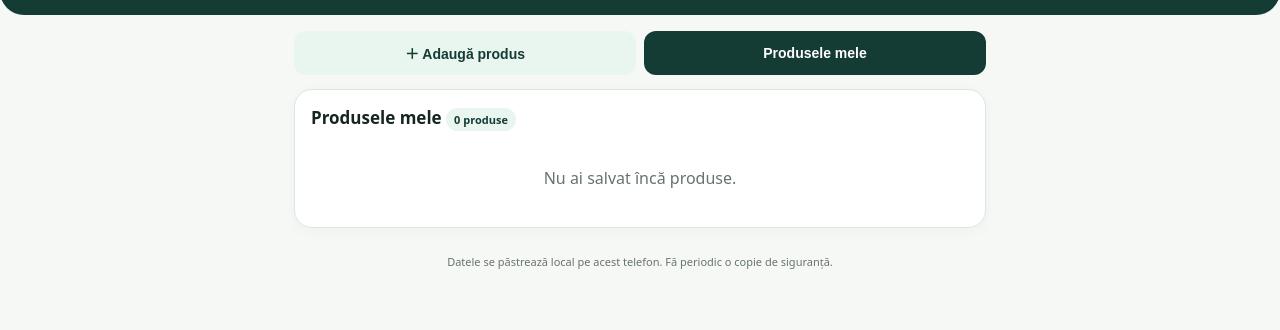
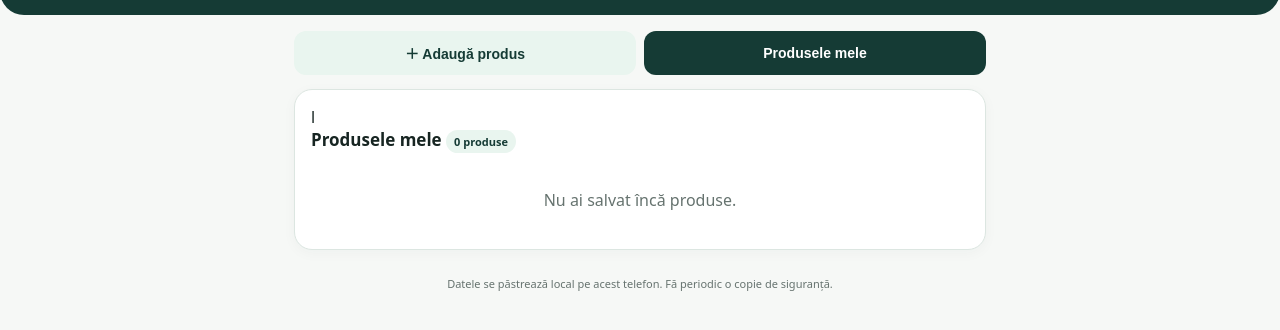
Before and after one commit to Boga-Vanzari/VAND-RAPID, a plain HTML site: page index.html in a window 1280 px wide. Both pictures are taken after a click on the button "Produsele mele". Shown: the part 82-412 px from the top of the page. Drawn offline with Linux system fonts and the light colour scheme.

```diff
--- a/index.html
+++ b/index.html
@@ -61,7 +61,7 @@ footer{text-align:center;color:var(--muted);font-size:11px;padding:12px}
 </div>
 <p class="muted">Facebook și TikTok pot cere să alegi fotografia și să lipești textul în aplicația lor. Publicarea automată depinde de aprobările și API-urile oficiale ale fiecărei platforme.</p>
 </section>
-<section id="catalog" class="panel hidden">
+<section id="catalog" class="panel hidden">l
 <h2>Produsele mele <span id="count" class="pill">0 produse</span></h2>
 <div id="items" class="list"><div class="empty">Nu ai salvat încă produse.</div></div>
 </section>
```
